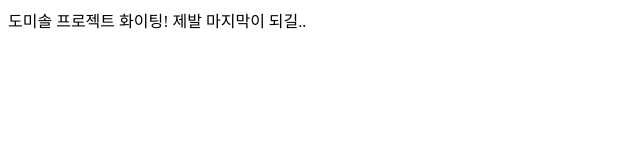
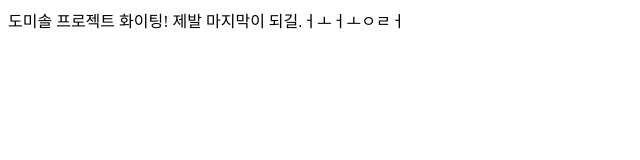
Before and after one commit to do-mi-sol/domisol-web-application, a React (Create React App) app: page / in a window 1280 px wide. Shown: the top 160 px of the page, without its empty margins (0-640 px from the left). Built offline with nearby package versions, Linux system fonts and the light colour scheme.

Commit message:
update app.js

```diff
--- a/src/App.js
+++ b/src/App.js
@@ -4,7 +4,7 @@ export default class App extends Component {
   render() {
     return (
       <div>
-        <div>도미솔 프로젝트 화이팅! 제발 마지막이 되길..</div>
+        <div>도미솔 프로젝트 화이팅! 제발 마지막이 되길.ㅓㅗㅓㅗㅇㄹㅓ</div>
       </div>
     );
   }
```
